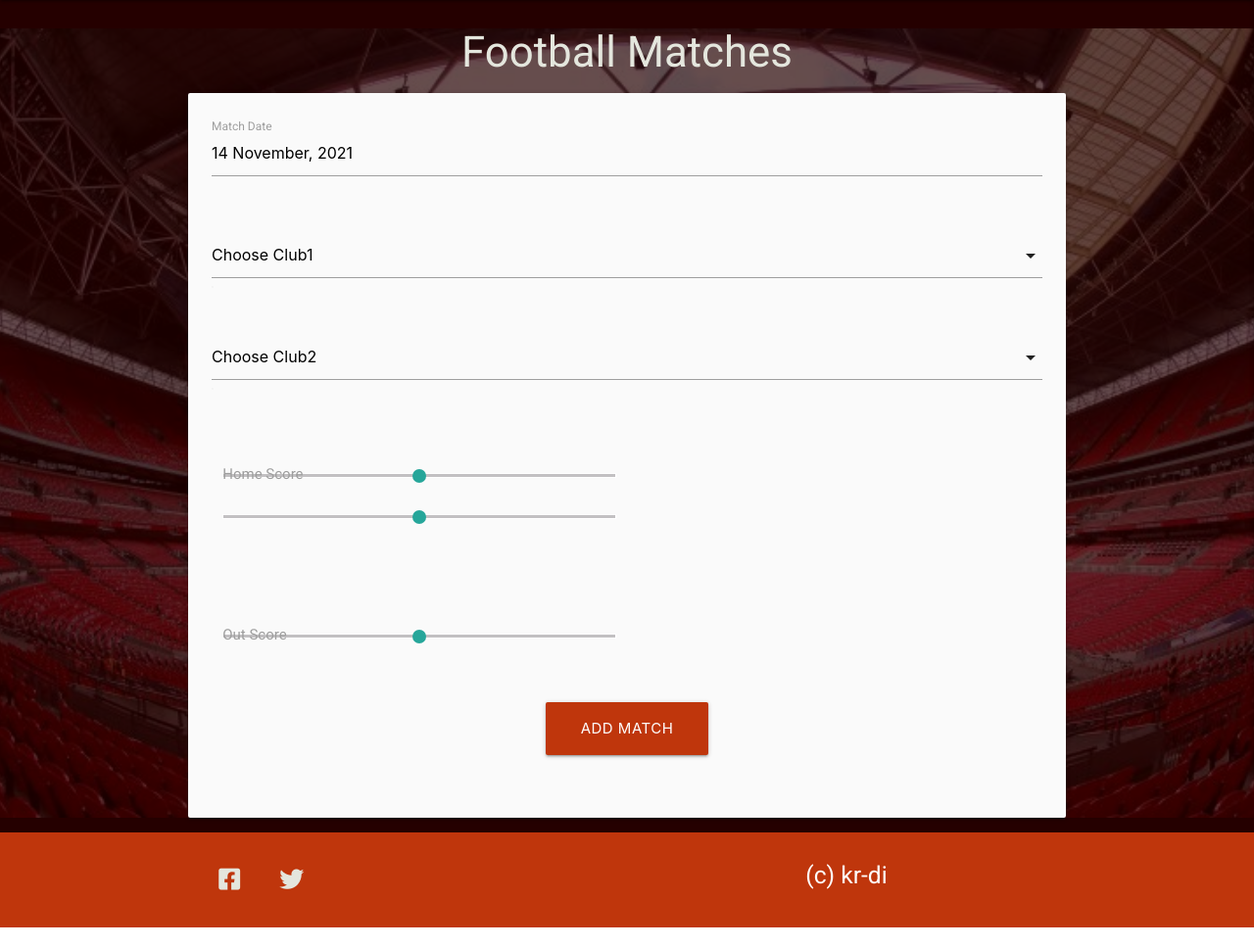
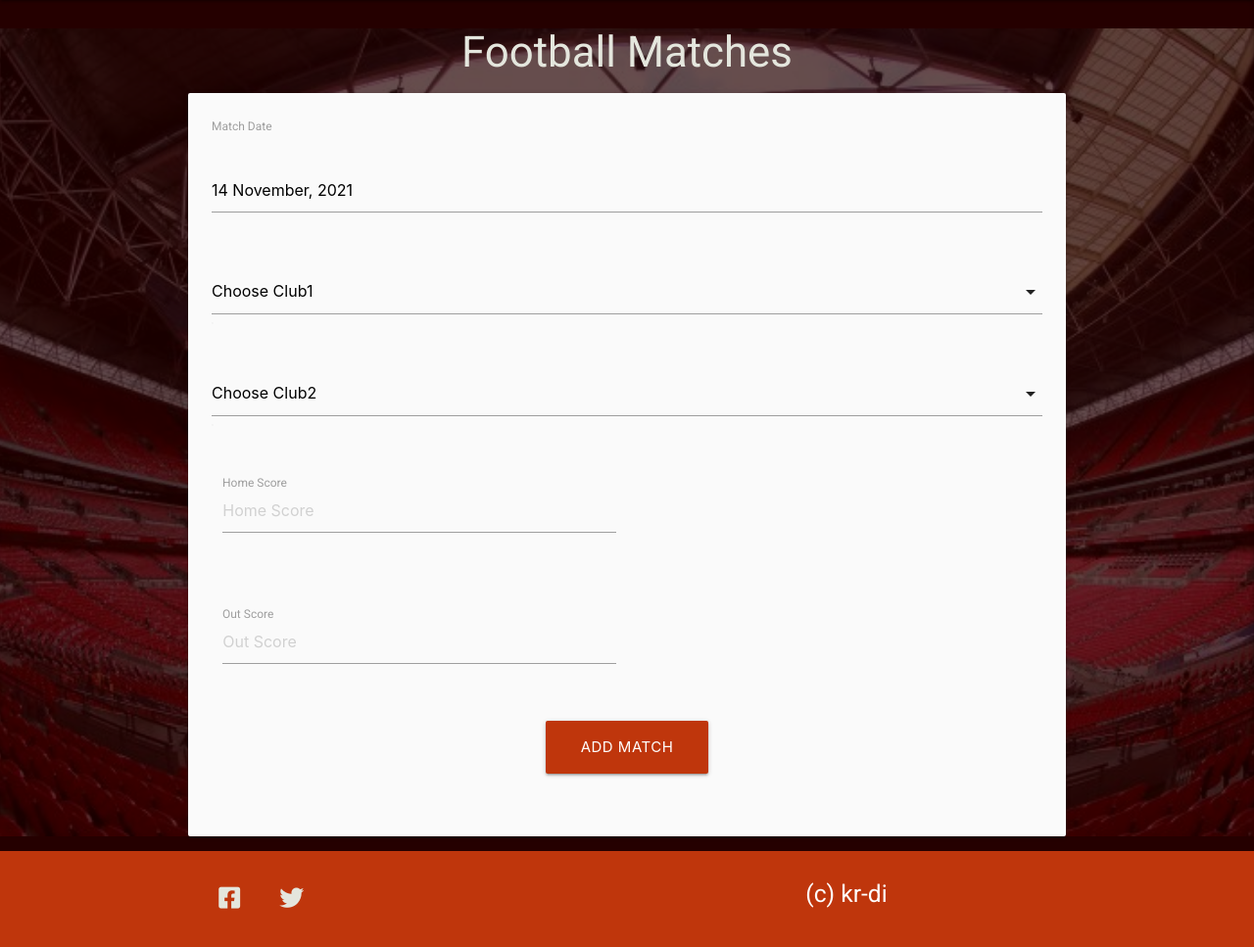
Before and after one commit to Kriz-hub/Football_League_Database, a Flask app: page /add_matches in a window 1280 px wide. Shown: the part 64-1031 px from the top of the page at 98% size. Run offline with Flask 2, Linux system fonts and the light colour scheme; data that the repository does not hold is empty; some libraries are stand-ins or nearby versions.

Commit message:
form corrections

```diff
--- a/templates/matches_add.html
+++ b/templates/matches_add.html
@@ -9,6 +9,7 @@
           <!-- match date picker -->
           <div class="row">
             <div class="input-field col s12">
+              <i class="fas fa-pencil light-blue-text text-darken-4"></i>
                <input id="match_date" name="match_date" type="text"
                   value="{{ match.match_date }}" class="datepicker validate" required>
                <label for="">Match Date</label>
@@ -47,11 +48,11 @@
           <div class="row">
             <div class="input-field col s12">
               <div class="input-field col s6">
+                <i class="fa-regular fa-pencil"></i>
                 {% if match.club1_score == "x" %}
-                <input type="range" min="0" max="20" />
-                <input placeholder="Home Score" id="club1_score" name="club1_score" type="range" min="0" max="20" class="validate">
+                <input placeholder="Home Score" id="club1_score" name="club1_score" type="number" min="0" max="20" class="validate">
                 {% else %}
-                <input placeholder="Home Score" id="club1_score" name="club1_score" type="range" min="0" max="20"
+                <input placeholder="Home Score" id="club1_score" name="club1_score" type="number" min="0" max="20"
                        value="{{ match.club1_score }}" class="validate" required>
                 {% endif %}
                 <label for="club1_score">Home Score</label>
@@ -61,10 +62,11 @@
           <div class="row">
             <div class="input-field col s12">
               <div class="input-field col s6">
+                <i class="fa-regular fa-pencil"></i>
                 {% if match.club2_score == "x" %}
-                <input placeholder="Out Score" id="club2_score" name="club2_score" type="range" min="0" max="20" class="validate">
+                <input placeholder="Out Score" id="club2_score" name="club2_score" type="number" min="0" max="20" class="validate">
                 {% else %}
-                <input placeholder="Home Score" id="club1_score" name="club2_score" type="range" min="0" max="20"
+                <input placeholder="Home Score" id="club1_score" name="club2_score" type="number" min="0" max="20"
                        value="{{ match.club2_score }}" class="validate" required>
                 {% endif %}
                 <label for="club2_score">Out Score</label>
--- a/templates/matches_edit.html
+++ b/templates/matches_edit.html
@@ -53,7 +53,7 @@
             <div class="row">
               <div class="input-field col s12">
                 <div class="input-field col s6">
-                  <input placeholder="Home Score" id="club1_score" name="club1_score" type="range" min="0" max="20"
+                  <input placeholder="Home Score" id="club1_score" name="club1_score" type="number" min="0" max="20"
                          value="{{ match.club1_score }}" class="validate" required>
                   <label for="club1_score">Home Score</label>
                 </div>
@@ -64,7 +64,7 @@
             <div class="row">
                 <div class="input-field col s12">
                   <div class="input-field col s6">
-                    <input placeholder="Home Score" id="club1_score" name="club2_score" type="range" min="0" max="20"
+                    <input placeholder="Home Score" id="club1_score" name="club2_score" type="number" min="0" max="20"
                            value="{{ match.club2_score }}" class="validate" required>
                     <label for="club2_score">Out Score</label>
                   </div>
```
